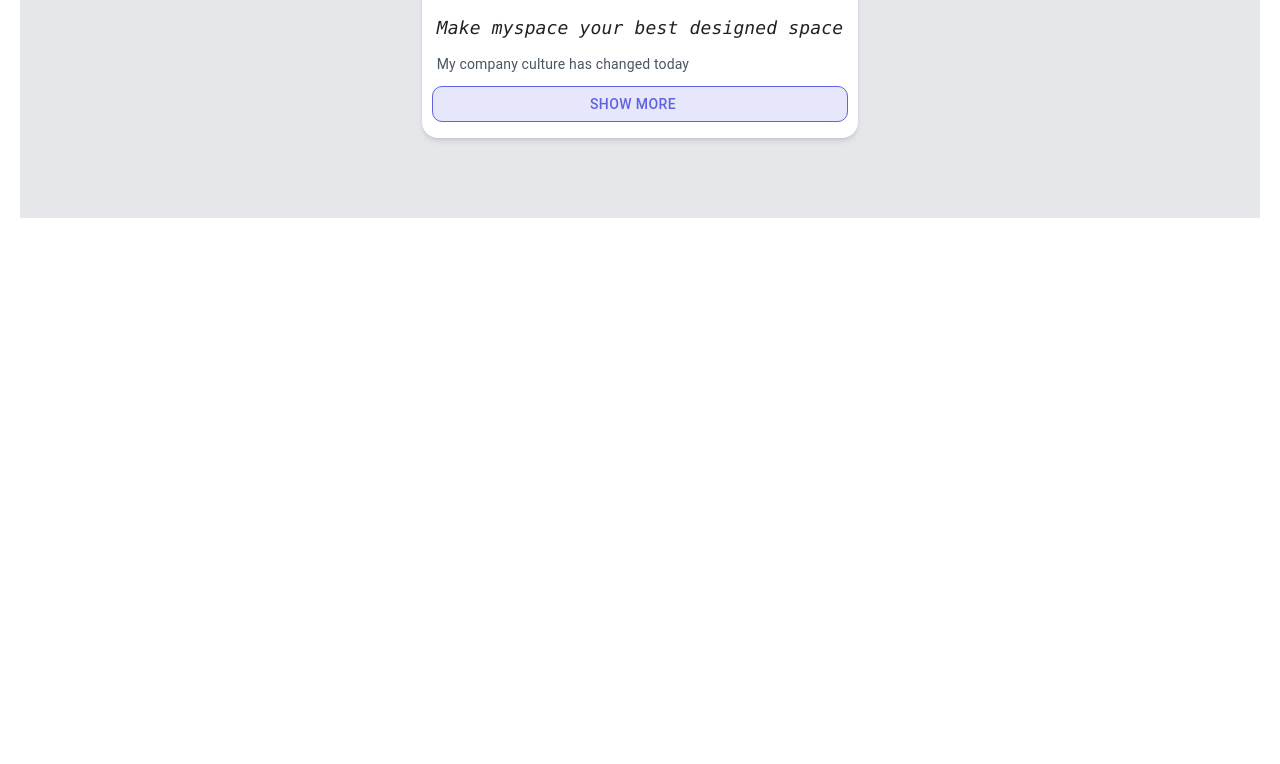
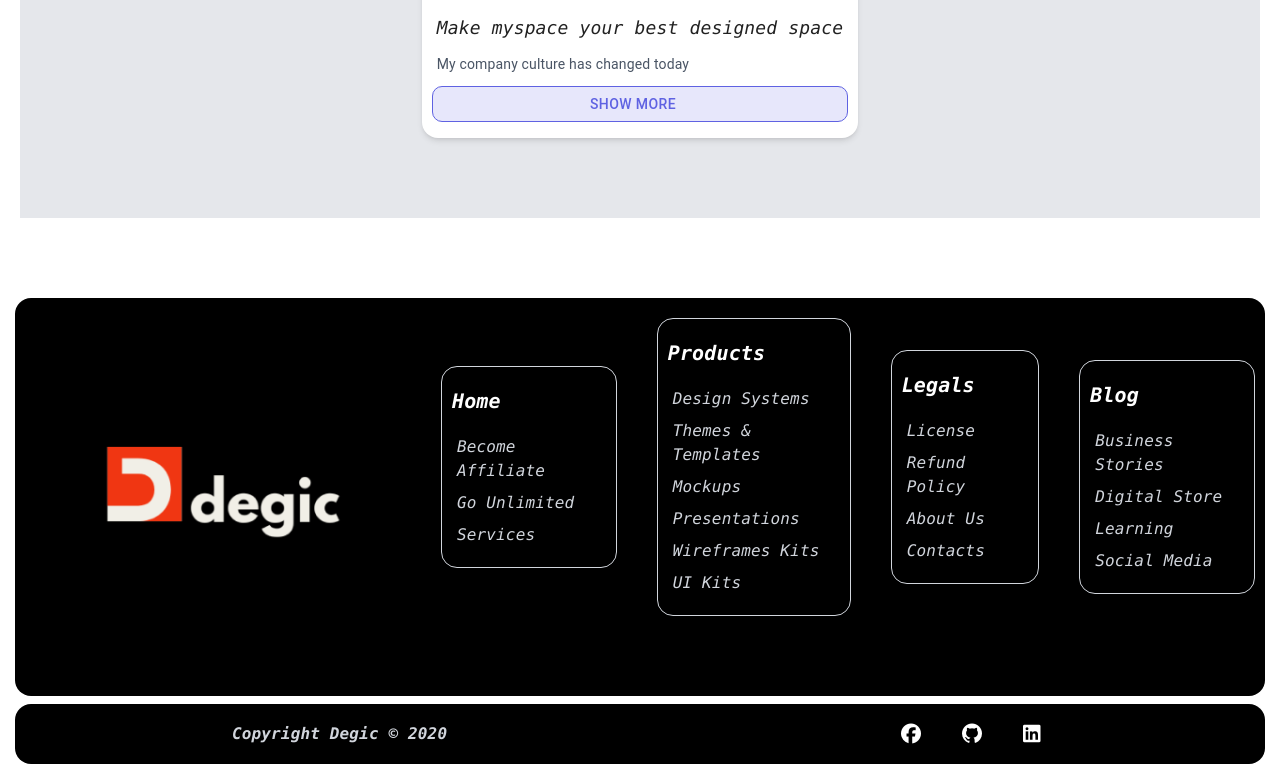
Before and after one commit to abdul-korim-web/Degic-React-Peoject-01, a React (Vite) app: page / in a window 1280 px wide. Shown: the part 5565-6329 px from the top of the page. Before the commit the page ends 5823 px from the top, so only its background shows below. Built offline with nearby package versions, Linux system fonts and the light colour scheme; some icons are missing.

Commit message:
Footer Section Adedd

```diff
--- a/src/App.jsx
+++ b/src/App.jsx
@@ -9,6 +9,7 @@ import Illustrations from './Component/Illustrations/Illustrations'
 import MakeMoreTime from './Component/MakeMoreTime/MakeMoreTime'
 import Presentation from './Component/Presentations/Presentation'
 import HomeBlog from './Component/Blog/HomeBlog'
+import Footer from './Component/Footer/Footer'
 
 
 
@@ -25,6 +26,7 @@ function App() {
       <MakeMoreTime/>
       <Presentation/>
       <HomeBlog/>
+      <Footer/>
     </>
 
   )
--- /dev/null
+++ b/src/Component/Footer/Footer.jsx
@@ -0,0 +1,87 @@
+import React from 'react';
+import { motion } from "framer-motion";
+
+const Footer = () => {
+    const FooterList = [
+        {
+            footerTitel: `Home`,
+            footerLinks: [`Become Affiliate`, `Go Unlimited`, `Services`]
+        },
+        {
+            footerTitel: `Products`,
+            footerLinks: [`Design Systems`, `Themes & Templates`, `Mockups`, `Presentations`, `Wireframes Kits`, `UI Kits`]
+        },
+        {
+            footerTitel: `Legals`,
+            footerLinks: [`License`, `Refund Policy`, `About Us`, `Contacts`]
+        },
+        {
+            footerTitel: `Blog`,
+            footerLinks: [`Business Stories`, `Digital Store`, `Learning`, `Social Media`]
+        },
+    ];
+
+    return (
+        <>
+            <section className="footer bg-black rounded-2xl mt-10 mb-2 md:flex md:justify-around md:items-start p-5">
+                {/* Logo */}
+                <motion.div
+                  initial={{ opacity: 0, y: -30 }}
+                  whileInView={{ opacity: 1, y: 0 }}
+                  transition={{ duration: 0.8 }}
+                >
+                    <img src="image/degic(1) 1.png" alt="degic logo" />
+                </motion.div>
+
+                {/* Links */}
+                <div className='FooterLink flex flex-col justify-center items-center space-y-5 pb-10 md:flex-row md:space-x-10'>
+                    {FooterList.map((item, index) => (
+                        <motion.div
+                          key={index}
+                          className='flex flex-col space-y-5 py-5 px-5 border border-gray-300 rounded-2xl'
+                          initial={{ opacity: 0, y: 40 }}
+                          whileInView={{ opacity: 1, y: 0 }}
+                          transition={{ duration: 0.7, delay: index * 0.2 }}
+                          viewport={{ once: false }} // যতবার scroll করবেন ততবার animate হবে
+                        >
+                            <h2 className='text-white font-semibold font-mono italic text-xl'>{item.footerTitel}</h2>
+                            <ul className='flex flex-col space-y-2'>
+                                {item.footerLinks.map((linkItem, i) => (
+                                    <motion.li
+                                      className='text-gray-300 font-mono italic cursor-pointer hover:text-white transition-colors'
+                                      key={i}
+                                      initial={{ opacity: 0, x: -20 }}
+                                      whileInView={{ opacity: 1, x: 0 }}
+                                      transition={{ duration: 0.5, delay: i * 0.1 }}
+                                      viewport={{ once: false }}
+                                    >
+                                        {linkItem}
+                                    </motion.li>
+                                ))}
+                            </ul>
+                        </motion.div>
+                    ))}
+                </div>
+            </section>
+
+            {/* Copyright Section */}
+            <motion.section
+              className="Copyright flex bg-black rounded-2xl flex-wrap justify-center items-center gap-5 py-4 md:justify-around"
+              initial={{ opacity: 0 }}
+              whileInView={{ opacity: 1 }}
+              transition={{ duration: 1 }}
+            >
+                <div>
+                    <h2 className='text-gray-300 font-semibold font-mono italic'>Copyright Degic © 2020</h2>
+                </div>
+                <div className='text-white text-xl flex gap-4'>
+                    <motion.button whileHover={{ scale: 1.2 }}><a href=""><i className="fa-brands fa-facebook"></i></a></motion.button>
+                    <motion.button whileHover={{ scale: 1.2 }}><a href=""><i className="fa-brands fa-github"></i></a></motion.button>
+                    <motion.button whileHover={{ scale: 1.2 }}><a href=""><i className="fa-brands fa-linkedin"></i></a></motion.button>
+                </div>
+            </motion.section>
+        </>
+    );
+}
+
+export default Footer;
```
Also changed, not shown: public/image/degic(1) 1.png (added).
